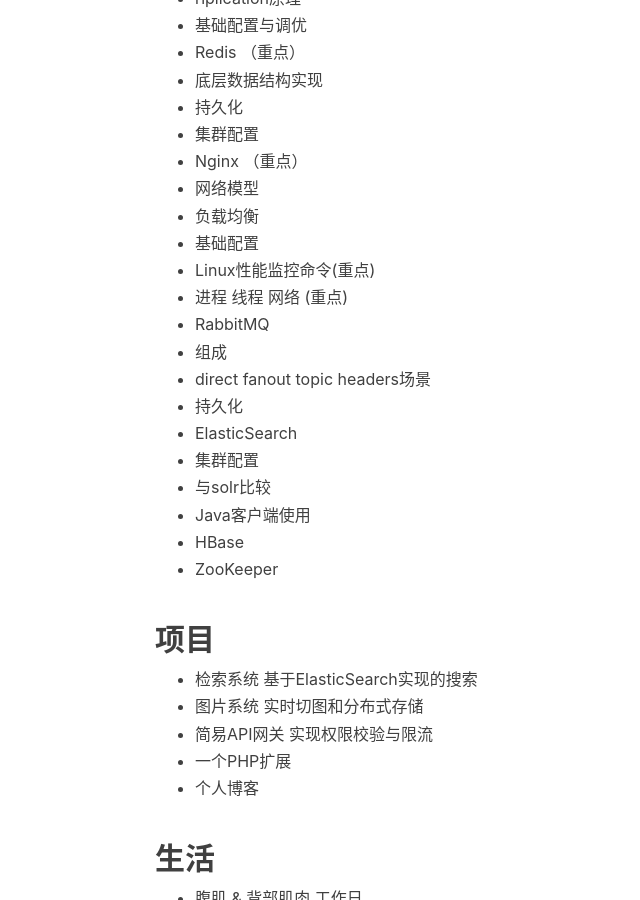
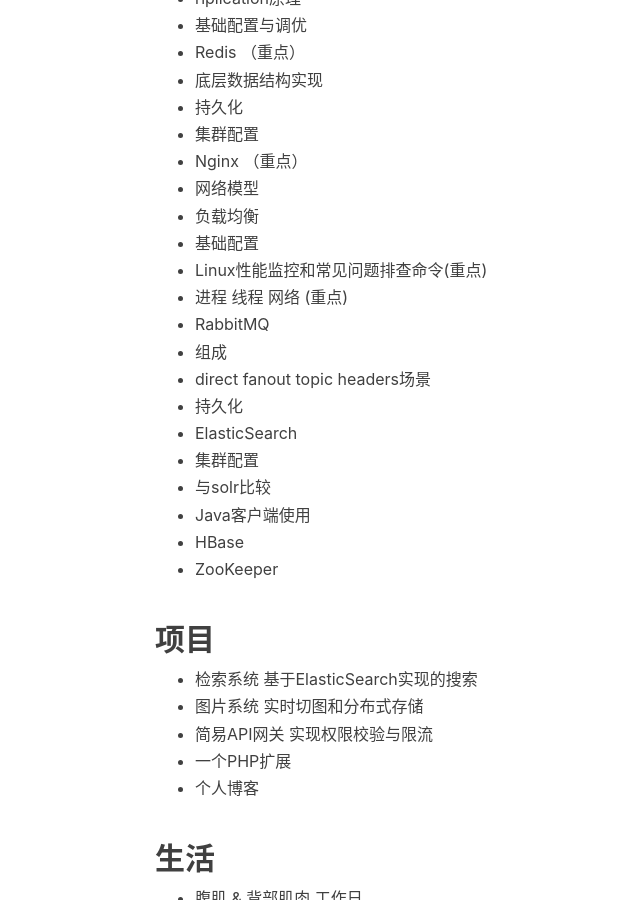
Before and after one commit to bug1024/jeet-blog, a Jekyll site: the page built from _posts/2017-03-08-2017plan.md, in a window 1280 px wide and 900 px high, scrolled down 1245 px. Shown: the whole window, without its empty margins (110-750 px from the left). Built offline with Jekyll 4.4.1, drawn with Linux system fonts in a browser that asks for light colours; nearby versions of some CDN libraries; comment, search, counter and statistics services are not loaded.

Commit message:
update plan

```diff
--- a/_posts/2017-03-08-2017plan.md
+++ b/_posts/2017-03-08-2017plan.md
@@ -41,7 +41,7 @@
   * 网络模型
   * 负载均衡
   * 基础配置
- - Linux性能监控命令(重点)
+ - Linux性能监控和常见问题排查命令(重点)
  - 进程 线程 网络 (重点)
  - RabbitMQ
   * 组成
```
